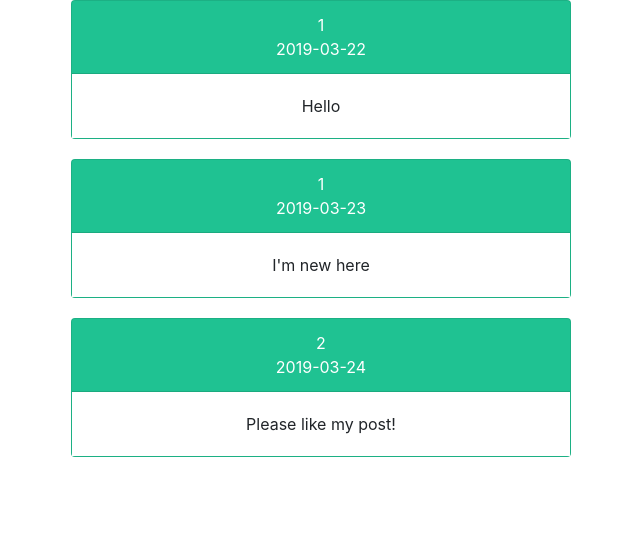
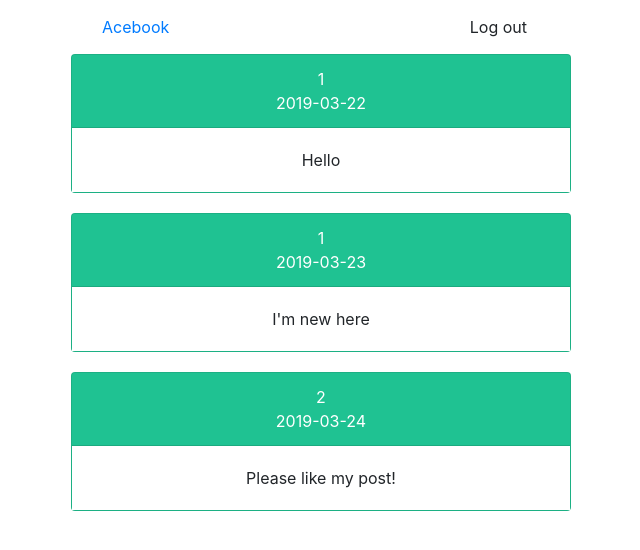
Before and after one commit to simon-norman/acebook-gang-of-four-frontend, a React (Create React App) app: page / in a window 1280 px wide. Shown: the top 550 px of the page, without its empty margins (319-959 px from the left). Built offline with nearby package versions, Linux system fonts and the light colour scheme.

Commit message:
First Attempt at implementing NavBar

```diff
--- a/src/App.js
+++ b/src/App.js
@@ -1,11 +1,13 @@
 import React, { Component } from 'react';
 import Timeline from './Timeline'
+import NavBar from './NavBar'
 import './App.scss';
 
 class App extends Component {
   render() {
     return (
       <div className="App">
+        <NavBar/>
         <Timeline name='Simn' />
       </div>
     );
--- a/src/App.scss
+++ b/src/App.scss
@@ -48,20 +48,20 @@ body {
   flex-flow: column;
 }
 
-.navbar-brand {
+nav.navbar-brand {
   color: #20c997;
   font-weight: bold;
   font-size: x-large;
   margin-bottom: 100px;
 }
 
-.btn-outline-primary {
+button.btn-outline-primary {
   color: #20c997;
   background-color: white;
   border-color:  #20c997;
 }
 
-.btn-outline-primary:hover, .btn-outline-primary:active, .btn-outline-primary:visited {
+button.btn-outline-primary:hover, .btn-outline-primary:active, .btn-outline-primary:visited {
   background-color: #20c997;
   color: white;
   border-color:  white;
--- /dev/null
+++ b/src/NavBar.js
@@ -0,0 +1,14 @@
+import React from 'react';
+
+function NavBar(props) {
+  return (
+    <nav className="navbar navbarDefault navbarFixedTop bgLight">
+      <div className="container">
+        <a className='navbarBrand' href="/">Acebook</a>
+        <button className="btn btnOutlinePrimary">Log out</button>
+      </div>
+    </nav>
+  );
+}
+
+export default NavBar;
```
Also changed, not shown: 1 other file (tests, documents, lock files or other folders).
